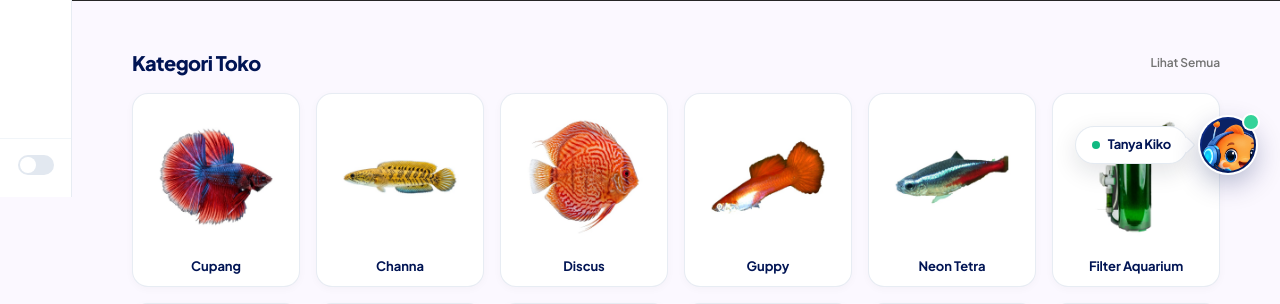
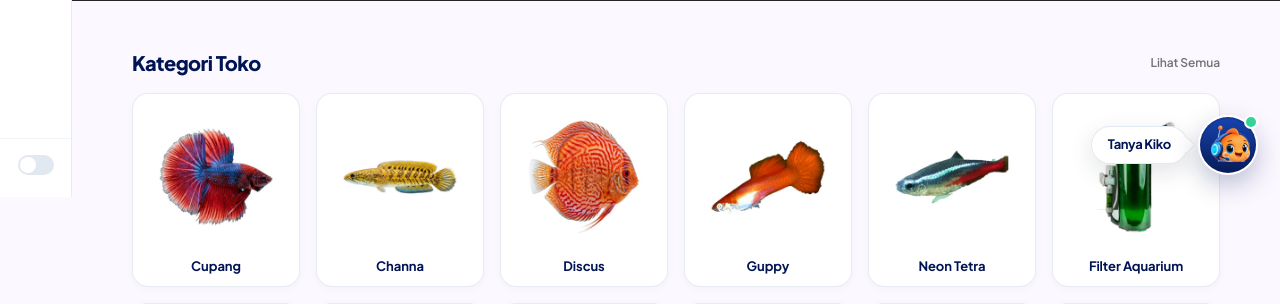
Before and after one commit to AdhaRafi/Dunia-ikan, a Laravel app: page / in a window 1280 px wide. Shown: the part 603-907 px from the top of the page. Run offline with Laravel 12, Linux system fonts and the light colour scheme; data comes from the database, SQL or seed files in the repository; style sheets or scripts are compiled from the project's sources; some libraries are stand-ins or nearby versions.

Commit message:
center kiko head in launcher orb and simplify online dot

```diff
--- a/resources/js/Components/ChatbotWidget.jsx
+++ b/resources/js/Components/ChatbotWidget.jsx
@@ -165,8 +165,7 @@ export default function ChatbotWidget({ isOpen, onOpen, onClose }) {
                         aria-label="Tanya Kiko"
                     >
                         {/* Clean speech-bubble pill pointing to the mascot orb */}
-                        <span className="relative hidden sm:inline-flex items-center gap-2 rounded-full bg-white dark:bg-[#131d33] px-4 py-2 text-[13px] font-bold tracking-tight text-[#001454] dark:text-white border border-slate-200/90 dark:border-slate-700/80 shadow-[0_8px_24px_rgba(15,23,42,0.12)] transition-transform duration-200 group-hover:-translate-x-0.5">
-                            <span className="h-2 w-2 rounded-full bg-emerald-500" />
+                        <span className="relative hidden sm:inline-flex items-center rounded-full bg-white dark:bg-[#131d33] px-4 py-2 text-[13px] font-bold tracking-tight text-[#001454] dark:text-white border border-slate-200/90 dark:border-slate-700/80 shadow-[0_8px_24px_rgba(15,23,42,0.12)] transition-transform duration-200 group-hover:-translate-x-0.5">
                             <span>Tanya Kiko</span>
                             <span
                                 aria-hidden="true"
@@ -175,15 +174,15 @@ export default function ChatbotWidget({ isOpen, onOpen, onClose }) {
                         </span>
 
                         {/* Circular framed Kiko avatar FAB */}
-                        <span className="relative flex h-14 w-14 items-center justify-center rounded-full bg-gradient-to-br from-[#0d2e92] via-[#092265] to-[#001454] p-0.5 ring-2 ring-white dark:ring-slate-800 shadow-[0_10px_28px_rgba(0,20,84,0.3)] transition-all duration-200 group-hover:scale-105 group-active:scale-95">
-                            <span className="h-full w-full overflow-hidden rounded-full bg-[#092265]">
+                        <span className="relative flex h-14 w-14 items-center justify-center rounded-full bg-gradient-to-b from-[#133b9e] to-[#081c59] p-0.5 ring-2 ring-white dark:ring-slate-800 shadow-[0_10px_28px_rgba(0,20,84,0.3)] transition-all duration-200 group-hover:scale-105 group-active:scale-95">
+                            <span className="flex h-full w-full items-center justify-center overflow-hidden rounded-full bg-gradient-to-b from-[#1642ad] to-[#081c59] p-1">
                                 <img
                                     src="/images/kiko/kiko-avatar.png"
                                     alt="Kiko"
-                                    className="h-full w-full object-cover object-top scale-110 translate-y-0.5"
+                                    className="h-full w-full object-contain -translate-y-0.5"
                                 />
                             </span>
-                            <span className="absolute -top-0.5 -right-0.5 h-3.5 w-3.5 rounded-full bg-emerald-400 ring-2 ring-white dark:ring-[#070b14]" />
+                            <span className="absolute top-0 right-0 h-2.5 w-2.5 rounded-full bg-emerald-400 ring-2 ring-white dark:ring-[#070b14]" />
                         </span>
                     </button>
                 </div>
```
